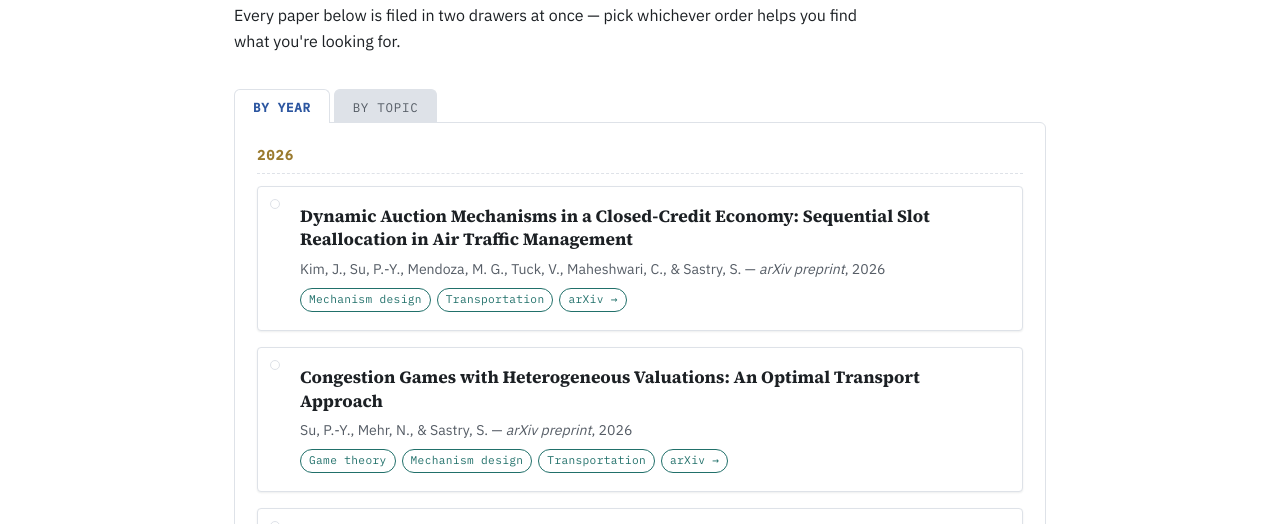
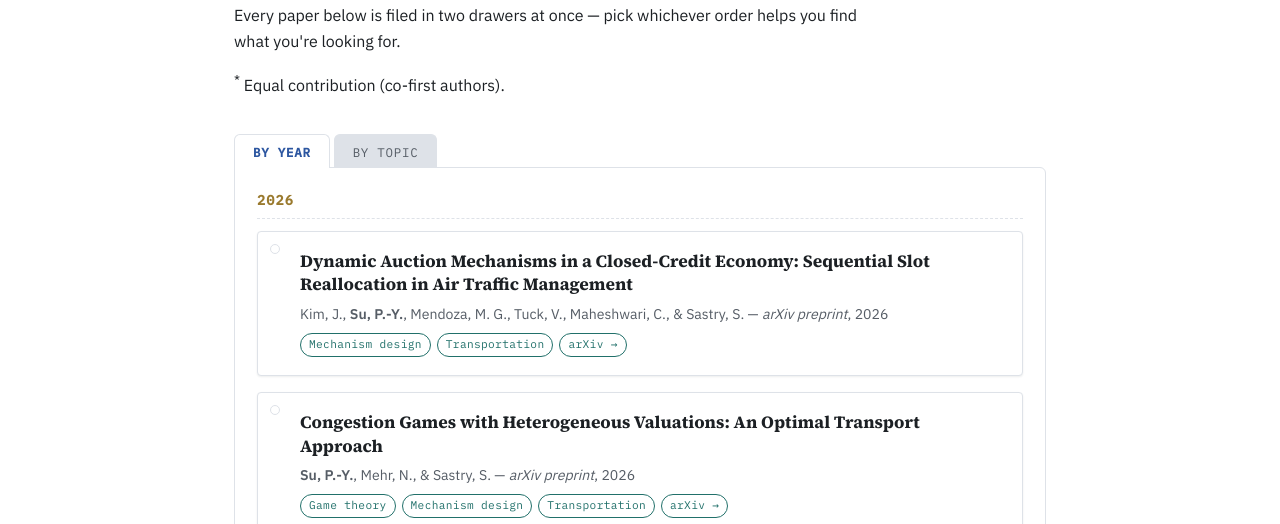
Before and after one commit to Pan-Yang-Su/Pan-Yang-Su.github.io, a plain HTML site: page publications.html in a window 1280 px wide. Shown: the part 200-724 px from the top of the page. Drawn offline with Linux system fonts and the light colour scheme.

Commit message:
Update publications.html

```diff
--- a/publications.html
+++ b/publications.html
@@ -30,6 +30,7 @@
       <h1 style="max-width: 20ch;">Publications</h1>
       <p class="lede">Every paper below is filed in two drawers at once — pick
       whichever order helps you find what you're looking for.</p>
+      <p class="pub-note"><sup>*</sup> Equal contribution (co-first authors).</p>
     </section>
 
     <section aria-labelledby="pubs-heading">
@@ -78,6 +79,17 @@
         .map(name => ({ name, short: name, focus: '' }));
   const shortName = Object.fromEntries(TOPIC_LIST.map(t => [t.name, t.short || t.name]));
 
+  // Author list: bold my name, and mark co-first authors with *.
+  function formatAuthors(pub) {
+    let html = escapeHtml(pub.authors);
+    (pub.equalContribution || []).forEach(name => {
+      const n = escapeHtml(name);
+      html = html.replace(n, n + '<sup class="equal">*</sup>');
+    });
+    const me = escapeHtml(MY_NAME);
+    return html.replace(me, '<strong class="me">' + me + '</strong>');
+  }
+
   function paperCard(pub) {
     const officialLink = pub.link
       ? `<a class="tag" href="${escapeHtml(pub.link)}" target="_blank" rel="noopener">Paper →</a>`
@@ -90,7 +102,7 @@
       <article class="card">
         <div class="card-inner">
           <h3>${escapeHtml(pub.title)}</h3>
-          <p class="meta">${escapeHtml(pub.authors)} — <em>${escapeHtml(pub.venue)}</em>, ${pub.year}</p>
+          <p class="meta">${formatAuthors(pub)} — <em>${escapeHtml(pub.venue)}</em>, ${pub.year}</p>
           <div class="tag-row">${topicTags}${officialLink}${arxivLink}</div>
         </div>
       </article>`;
```
